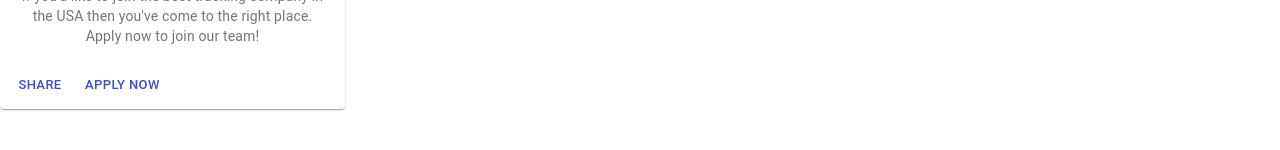
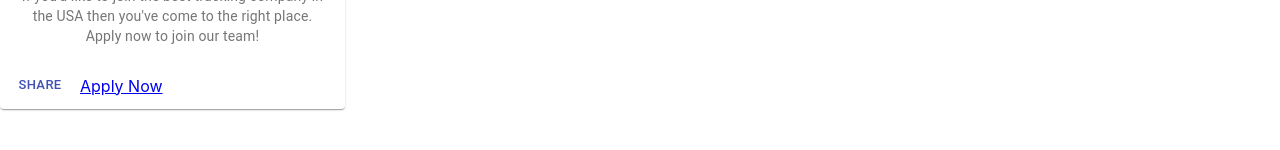
Before and after one commit to patricknavarre/project-2-frontend, a React (Create React App) app: page / in a window 1280 px wide. Shown: the part 274-424 px from the top of the page. Built offline with nearby package versions, Linux system fonts and the light colour scheme.

Commit message:
passing to dre

```diff
--- a/src/App.css
+++ b/src/App.css
@@ -28,6 +28,10 @@
   color: #61dafb;
 }
 
+Navlink {
+  text-decoration: none;
+}
+
 @keyframes App-logo-spin {
   from {
     transform: rotate(0deg);
--- a/src/application-state/applicationState.js
+++ b/src/application-state/applicationState.js
@@ -1,10 +1,12 @@
+import axios from 'axios';
+
 // Actions
 
 export const ADD_NEW_APPLICANT_ACTION = 'codeImmersives/addNewApplicant'
 
 // Action Creator
 
-export const addNewApplicantCreator = (applicant) => (dispatch, getState) => {
+export const addNewApplicantCreator = () => (dispatch, getState) => {
 	dispatch({
 		type: ADD_NEW_APPLICANT_ACTION,
 		payload: {
--- a/src/components/Apply.js
+++ b/src/components/Apply.js
@@ -1,4 +1,4 @@
-import React from 'react';
+import React, { useState } from 'react';
 import TextField from '@material-ui/core/TextField';
 import { makeStyles } from '@material-ui/core/styles';
 import Input from '@material-ui/core/Input'
@@ -11,6 +11,9 @@ import {
     Snackbar,
     Grid,
   } from "@material-ui/core";
+  import { NavLink, Link } from 'react-router-dom';
+
+  import { addNewApplicantCreator } from '../application-state/applicationState';
 
 
 const useStyles = makeStyles((theme) => ({
--- a/src/components/HomePage.js
+++ b/src/components/HomePage.js
@@ -7,6 +7,7 @@ import CardContent from '@material-ui/core/CardContent';
 import CardMedia from '@material-ui/core/CardMedia';
 import Button from '@material-ui/core/Button';
 import Typography from '@material-ui/core/Typography';
+import { NavLink, Link } from 'react-router-dom';
 
 const useStyles = makeStyles({
   root: {
@@ -41,9 +42,9 @@ export default function HomePage() {
         <Button size="small" color="primary">
           Share
         </Button>
-        <Button size="small" color="primary">
+        <Link to='/apply' size="small" color="primary">
           Apply Now
-        </Button>
+        </Link>
       </CardActions>
     </Card>
   );
```
